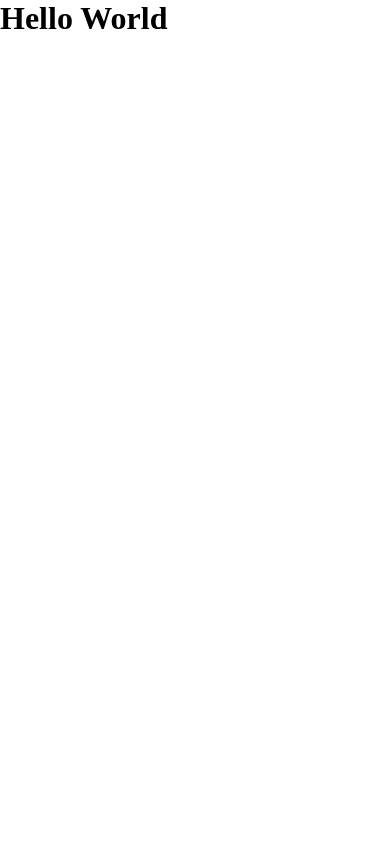
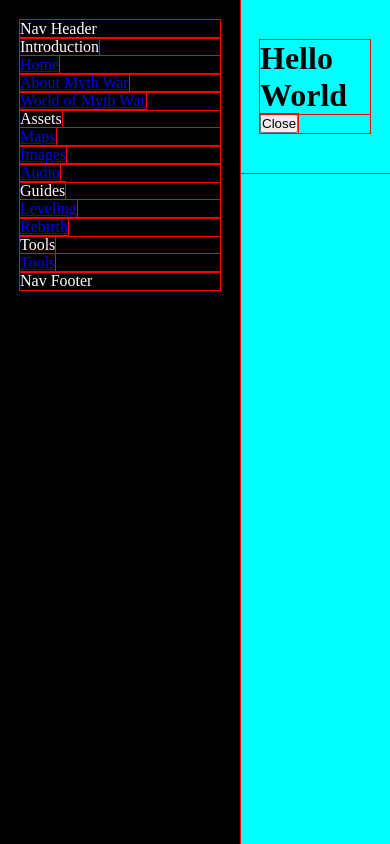
Before and after one commit to MGSimard/myth-war-archive-v2, a React (Vite) app: page / in a window 390 px wide. Built offline with nearby package versions, Linux system fonts and the light colour scheme.

Commit message:
Rudimentary sidenav setup, next is mobile detection for initial state

```diff
--- a/package.json
+++ b/package.json
@@ -23,6 +23,7 @@
   "dependencies": {
     "@tanstack/react-router": "^1.120.18",
     "@tanstack/router-plugin": "^1.120.18",
+    "lucide-react": "^0.513.0",
     "react": "^19.1.0",
     "react-dom": "^19.1.0"
   },
--- /dev/null
+++ b/src/_components/sidenav/Sidenav.tsx
@@ -0,0 +1,31 @@
+import { Fragment } from "react";
+import { Link } from "@tanstack/react-router";
+import { useSidenav } from "@/_components/sidenav/SidenavProvider";
+import { navLinks } from "@/_components/sidenav/nav-links";
+
+export function Sidenav() {
+  const { isOpen } = useSidenav();
+
+  return (
+    <nav id="sidenav" inert={!isOpen}>
+      <div id="sidenav-inner">
+        <div id="sidenav-header">Nav Header</div>
+        <div id="sidenav-content">
+          {navLinks.map((group) => (
+            <Fragment key={group.label}>
+              <label>{group.label}</label>
+              <ul key={group.label}>
+                {group.items.map((item) => (
+                  <li key={item.title}>
+                    <Link to={item.url}>{item.title}</Link>
+                  </li>
+                ))}
+              </ul>
+            </Fragment>
+          ))}
+        </div>
+        <div id="sidenav-footer">Nav Footer</div>
+      </div>
+    </nav>
+  );
+}
--- /dev/null
+++ b/src/_components/sidenav/SidenavProvider.tsx
@@ -0,0 +1,22 @@
+import { createContext, useState, useContext, useEffect, type Dispatch, type SetStateAction } from "react";
+
+interface SidenavTypes {
+  isOpen: boolean;
+  setIsOpen: Dispatch<SetStateAction<boolean>>;
+}
+
+const SidenavContext = createContext<SidenavTypes | undefined>(undefined);
+
+export function SidenavContextProvider({ children }: { children: React.ReactNode }) {
+  const [isOpen, setIsOpen] = useState<boolean>(true);
+
+  return <SidenavContext.Provider value={{ isOpen, setIsOpen }}>{children}</SidenavContext.Provider>;
+}
+
+export function useSidenav() {
+  const context = useContext(SidenavContext);
+  if (!context) {
+    throw new Error("SidenavContext must be utilized within the SidenavContext Provider.");
+  }
+  return context;
+}
--- /dev/null
+++ b/src/_components/sidenav/SidenavTrigger.tsx
@@ -0,0 +1,15 @@
+import { useSidenav } from "@/_components/sidenav/SidenavProvider";
+
+export function SidenavTrigger() {
+  const { isOpen, setIsOpen } = useSidenav();
+
+  const handleToggle = () => {
+    setIsOpen((prev) => !prev);
+  };
+
+  return (
+    <button type="button" onClick={handleToggle}>
+      {isOpen ? "Close" : "Open"}
+    </button>
+  );
+}
--- /dev/null
+++ b/src/_components/sidenav/nav-links.ts
@@ -0,0 +1,91 @@
+import {
+  AudioLines,
+  BookText,
+  CircleFadingArrowUp,
+  Hammer,
+  House,
+  Image,
+  Infinity,
+  Map,
+  Scroll,
+  type LucideIcon,
+} from "lucide-react";
+
+export interface NavLink {
+  title: string;
+  url: string;
+  icon: LucideIcon;
+}
+
+interface NavLinkGroup {
+  label: string;
+  items: NavLink[];
+}
+
+export const navLinks: NavLinkGroup[] = [
+  {
+    label: "Introduction",
+    items: [
+      {
+        title: "Home",
+        url: "/",
+        icon: House,
+      },
+      {
+        title: "About Myth War",
+        url: "/about-myth-war",
+        icon: Scroll,
+      },
+      {
+        title: "World of Myth War",
+        url: "/world-of-myth-war",
+        icon: BookText,
+      },
+    ],
+  },
+  {
+    label: "Assets",
+    items: [
+      {
+        title: "Maps",
+        url: "/assets/maps",
+        icon: Map,
+      },
+      {
+        title: "Images",
+        url: "/assets/images",
+        icon: Image,
+      },
+      {
+        title: "Audio",
+        url: "/assets/audio",
+        icon: AudioLines,
+      },
+    ],
+  },
+  {
+    label: "Guides",
+    items: [
+      {
+        title: "Leveling",
+        url: "/guides/leveling",
+        icon: CircleFadingArrowUp,
+      },
+      {
+        title: "Rebirth",
+        url: "/guides/rebirth",
+        icon: Infinity,
+      },
+    ],
+  },
+  {
+    label: "Tools",
+    items: [
+      {
+        title: "Tools",
+        url: "/tools",
+        icon: Hammer,
+      },
+    ],
+  },
+];
--- a/src/_styles/global.css
+++ b/src/_styles/global.css
@@ -1,6 +1,8 @@
-/* CORE */
 :root {
   /* SITE CONFIG */
+  --maxContentWidth: 1440px;
+  --sitePadding: 2rem;
+  --sidenavWidth: 24rem;
 
   /* MYTH WAR COLORS*/
 }
@@ -8,6 +10,7 @@
   margin: 0;
   padding: 0;
   box-sizing: border-box;
+  outline: 1px solid red;
 }
 html {
   font-size: 62.5%;
@@ -15,6 +18,50 @@ html {
 body {
   font-size: 1.6rem;
 }
+#app {
+  min-height: 100dvh;
+}
+#sidenav-inset {
+  padding-left: var(--sidenavWidth);
+  transition: padding 0.3s ease-in-out;
+}
+main {
+  padding: calc(var(--sitePadding) * 2) var(--sitePadding);
+}
 /**/
 /* NORMALIZE */
+img,
+svg {
+  display: block;
+  max-width: 100%;
+}
+ul {
+  list-style: none;
+}
 /**/
+/* SIDENAV */
+#sidenav {
+  position: fixed;
+  top: 0;
+  left: 0;
+  width: 24rem;
+  height: 100dvh;
+  padding: var(--sitePadding);
+  color: #fff;
+  background-color: #000;
+  z-index: 100;
+  transition: transform 0.3s ease-in-out;
+  &[inert] {
+    transform: translateX(-100%);
+    ~ #sidenav-inset {
+      padding-left: 0;
+    }
+  }
+}
+/**/
+/* MEDIA QUERIES */
+@media only screen and (max-width: 768px) {
+  body {
+    background: cyan;
+  }
+}
--- a/src/routes/__root.tsx
+++ b/src/routes/__root.tsx
@@ -1,8 +1,16 @@
 import { Outlet, createRootRoute } from "@tanstack/react-router";
+import { SidenavContextProvider } from "@/_components/sidenav/SidenavProvider";
+import { Sidenav } from "@/_components/sidenav/Sidenav";
+
 export const Route = createRootRoute({
   component: () => (
-    <>
-      <Outlet />
-    </>
+    <SidenavContextProvider>
+      <Sidenav />
+      <div id="sidenav-inset">
+        <main>
+          <Outlet />
+        </main>
+      </div>
+    </SidenavContextProvider>
   ),
 });
--- a/src/routes/index.tsx
+++ b/src/routes/index.tsx
@@ -1,4 +1,5 @@
 import { createFileRoute } from "@tanstack/react-router";
+import { SidenavTrigger } from "@/_components/sidenav/SidenavTrigger";
 
 export const Route = createFileRoute("/")({
   component: App,
@@ -8,6 +9,7 @@ function App() {
   return (
     <div>
       <h1>Hello World</h1>
+      <SidenavTrigger />
     </div>
   );
 }
```
Also changed, not shown: 1 other file (tests, documents, lock files or other folders).
